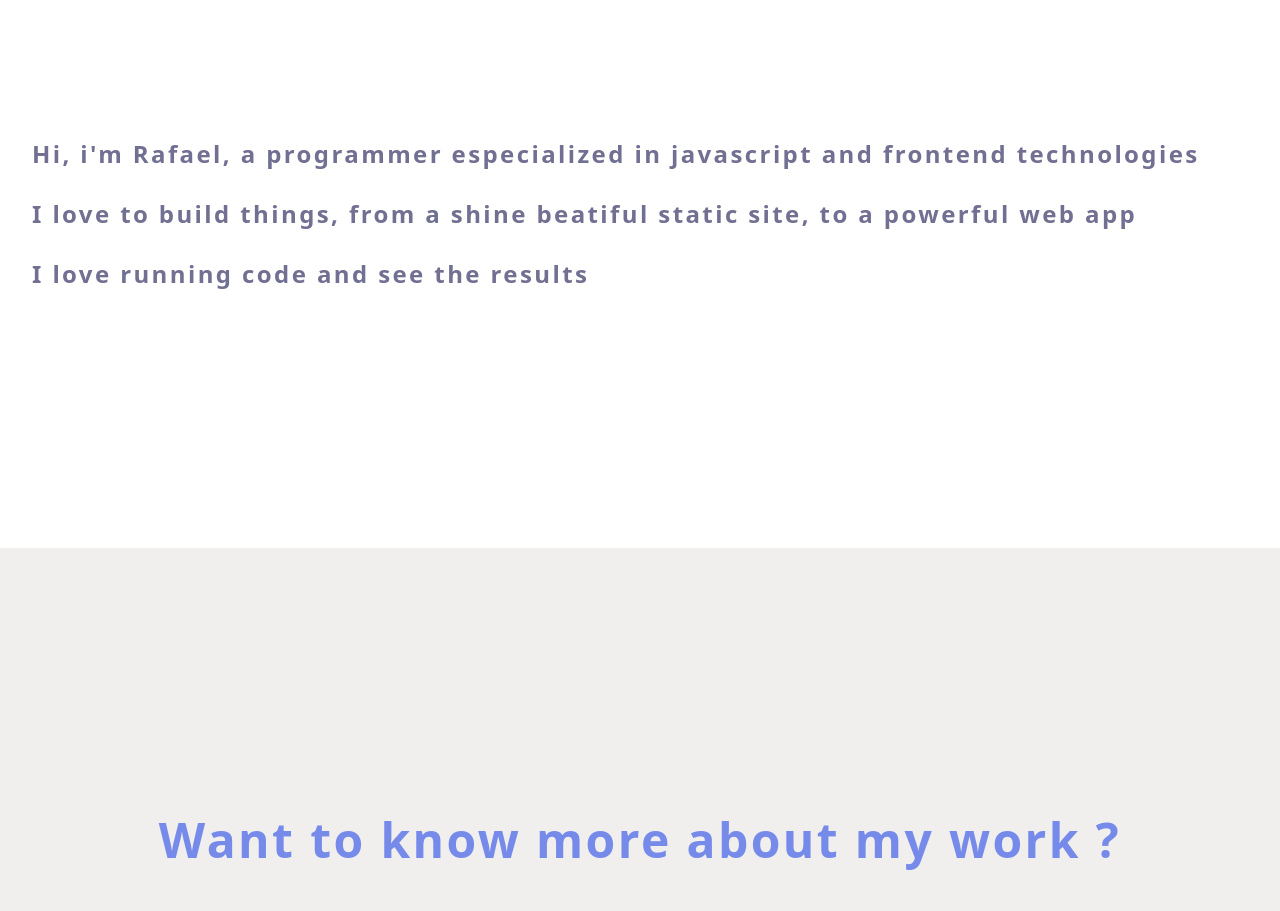
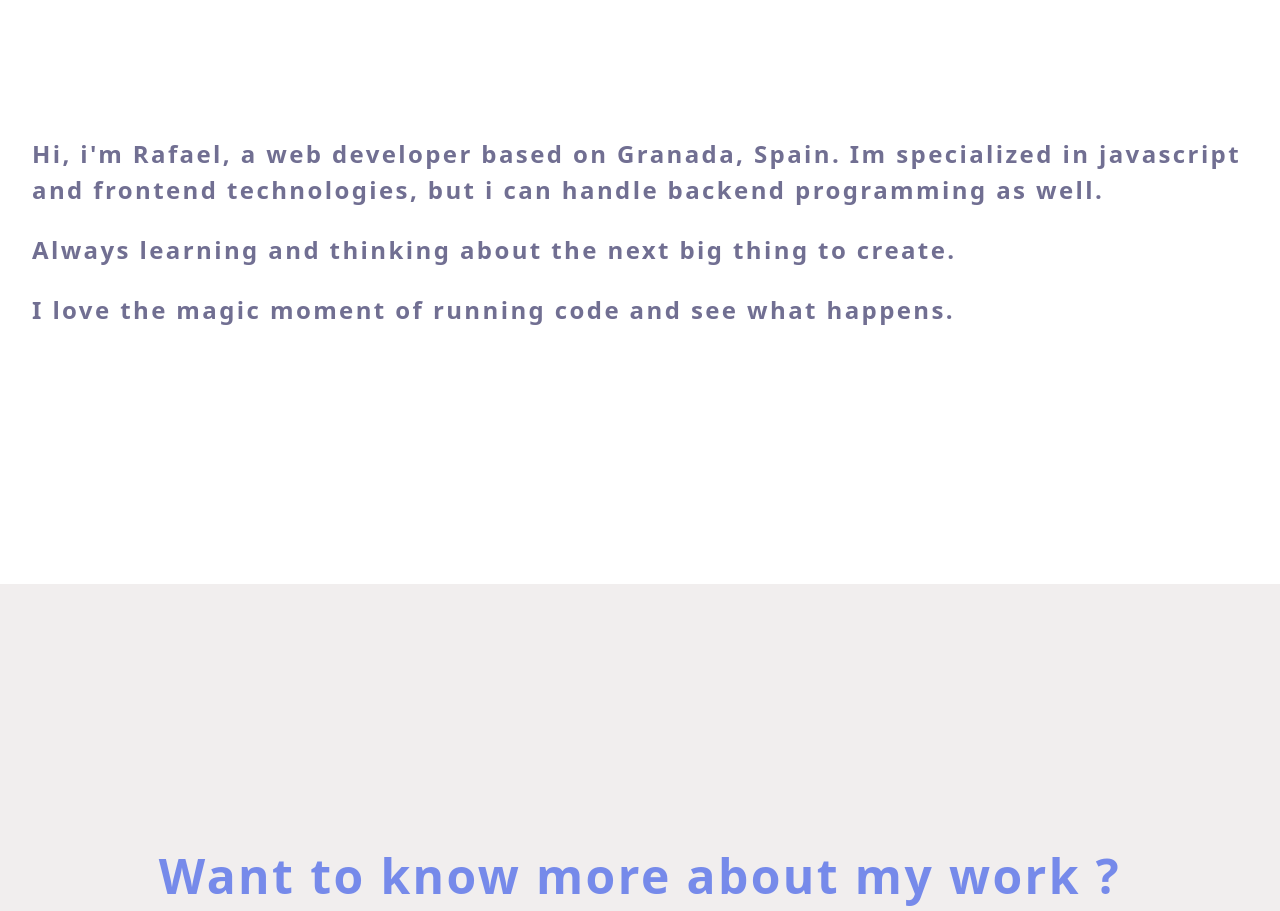
Before and after one commit to wnopraf/Portfolio-02-20, a Next.js app: page / in a window 1280 px wide. Shown: the part 920-1831 px from the top of the page. Built offline with nearby package versions, Linux system fonts and the light colour scheme.

Commit message:
write AboutMe component text

```diff
--- a/components/AboutMe.tsx
+++ b/components/AboutMe.tsx
@@ -30,9 +30,12 @@ export default () => {
   console.log(props)
   return (
     <animated.div ref={node} style={props} className="about-me text-2xl font-extrabold tracking-widest text-gray-400">
-      <p>Hi, i'm Rafael, a programmer especialized in javascript and frontend technologies</p>
-      <p>I love to build things, from a shine beatiful static site, to a powerful web app</p>
-      <p>I love running code and see the results</p>
+      <p>
+        Hi, i'm Rafael, a web developer based on Granada, Spain. Im specialized in javascript and frontend technologies,
+        but i can handle backend programming as well.
+      </p>
+      <p>Always learning and thinking about the next big thing to create.</p>
+      <p>I love the magic moment of running code and see what happens.</p>
     </animated.div>
   )
 }
```
